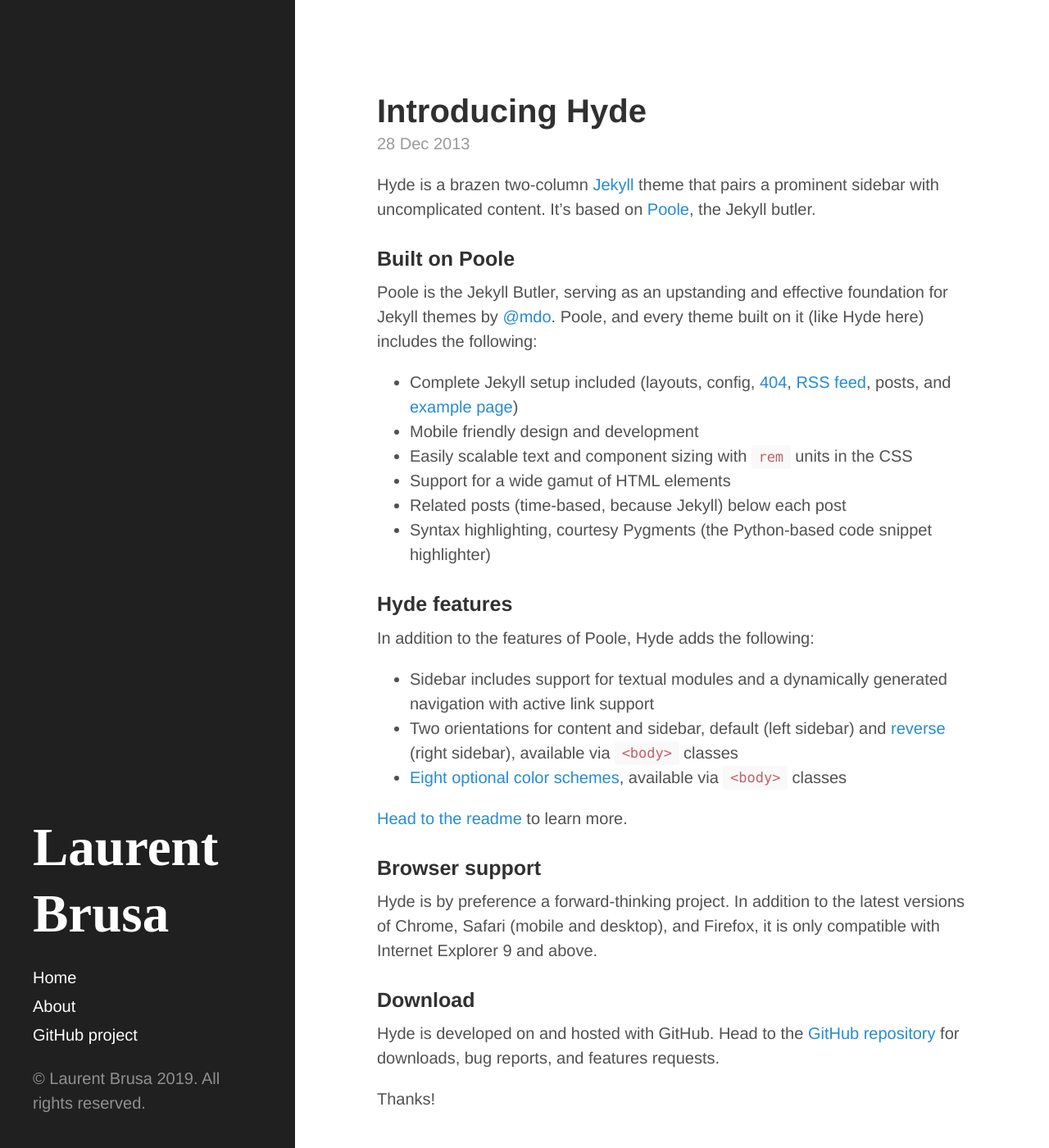
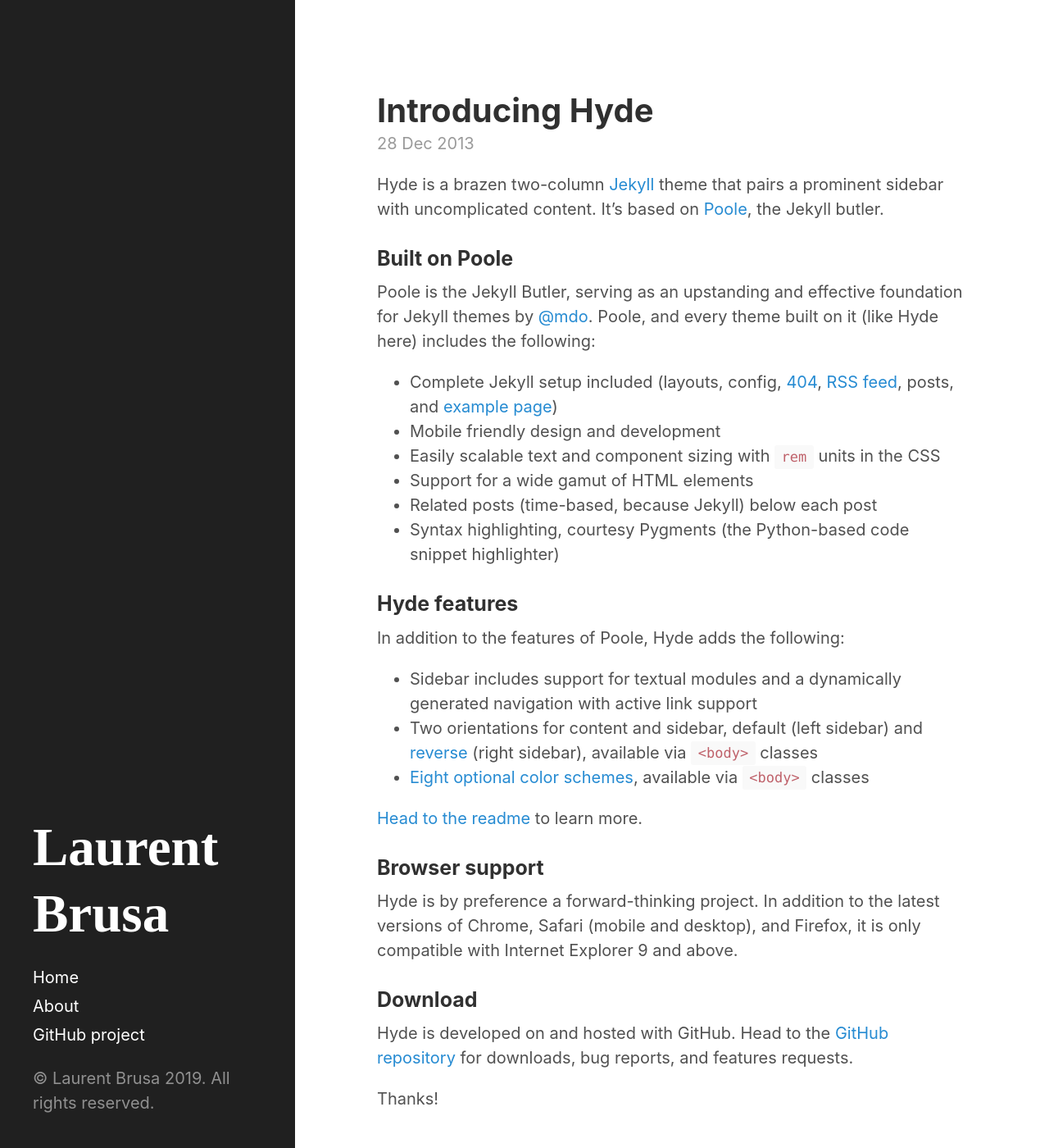
Before and after one commit to multitudes/oldmultitudes.github.io, a Jekyll site: the page built from index.html, in a window 1280 px wide and 1400 px high. Shown: the whole window at 82% size. Built offline with Jekyll 4.4.1, drawn with Linux system fonts in a browser that asks for light colours; the list of posts is cut into pages by our own code.

Commit message:
again fonts updated

```diff
--- a/public/css/hyde.css
+++ b/public/css/hyde.css
@@ -32,7 +32,8 @@
  */
 
 html {
-  font-family: "PT Sans", Helvetica, Arial, sans-serif;
+  /*font-family: "PT Sans", Helvetica, Arial, sans-serif; */
+    font-family: -apple-system,BlinkMacSystemFont,"Segoe UI",Roboto,Oxygen-Sans,Ubuntu,Cantarell,"Helvetica Neue",sans-serif;
 }
 @media (min-width: 48em) {
   html {
```
